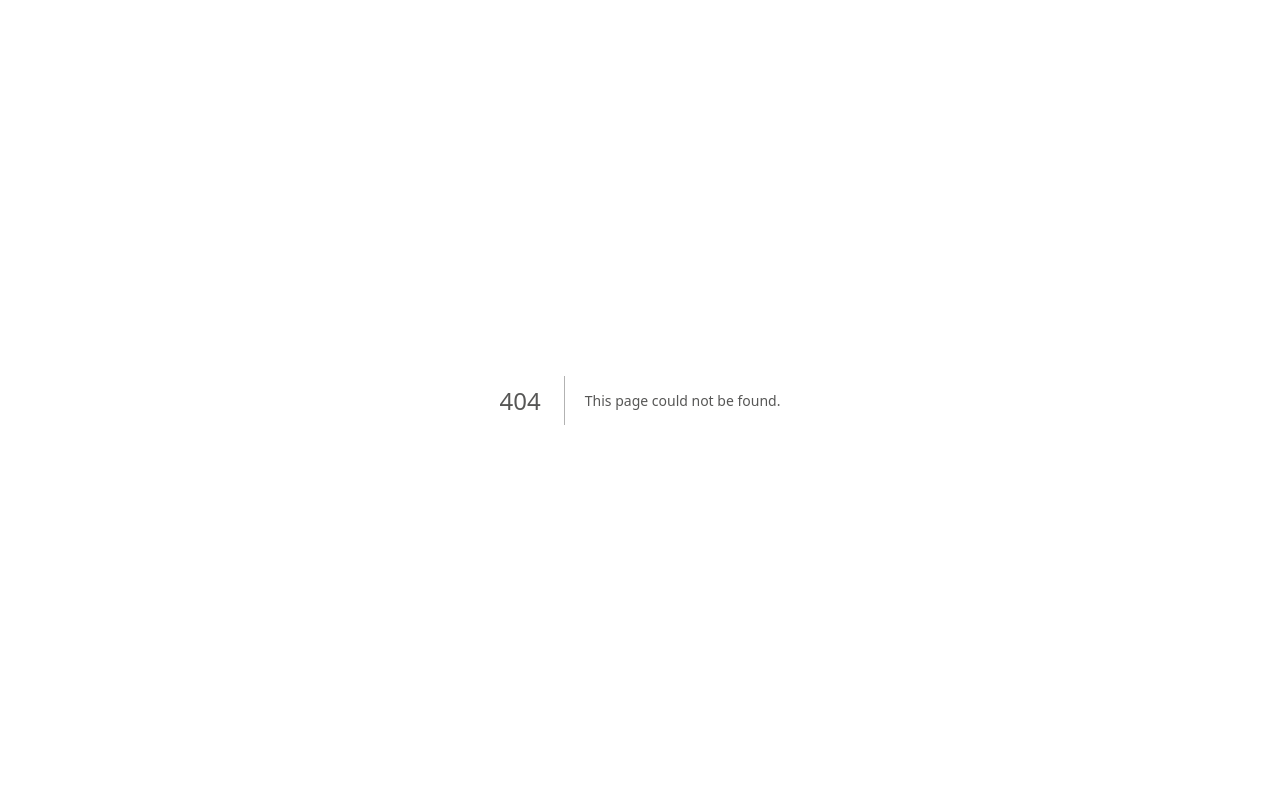
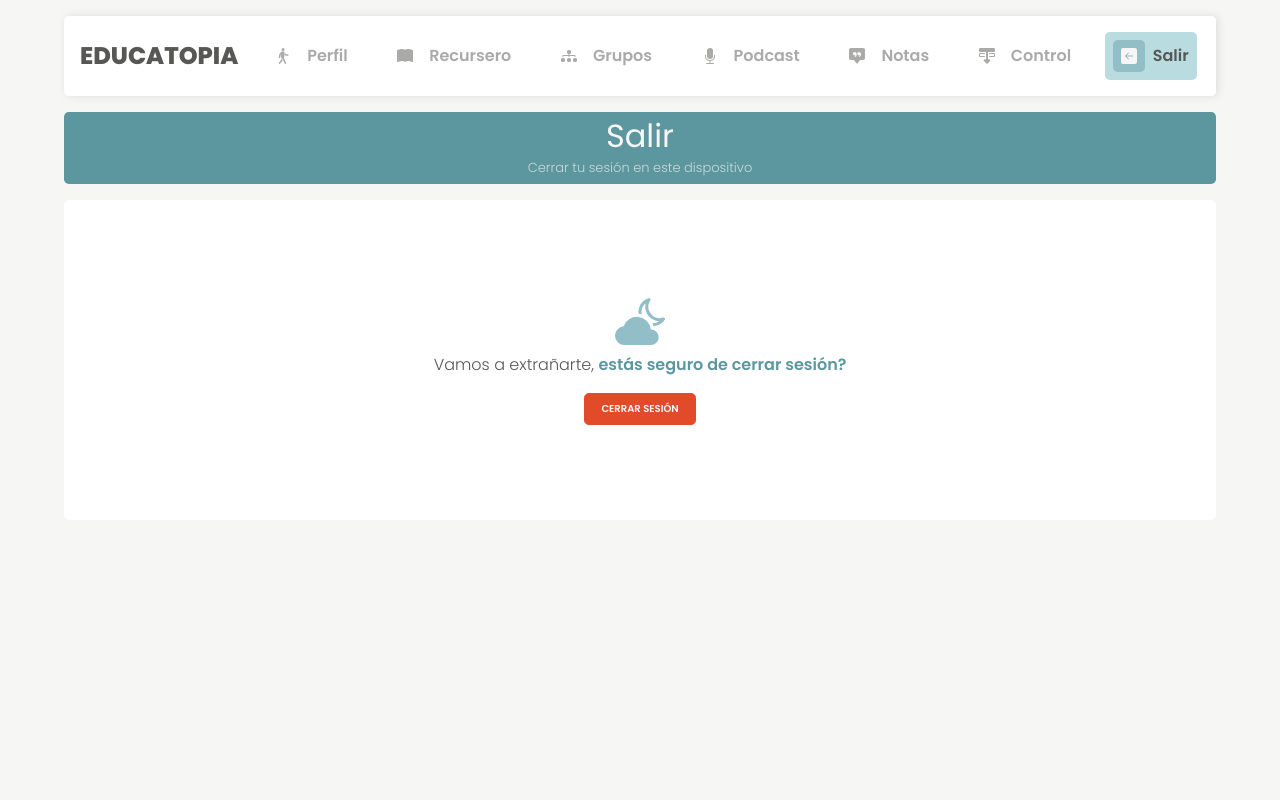
Before and after one commit to oidmortvles/EducatopiaApp, a Next.js app: page /dashboard/salir in a window 1280 px wide. Before the commit this address had no page. Shown: the top 800 px of the page. Built offline with nearby package versions, Linux system fonts and the light colour scheme.

Commit message:
Se crea la funcionalidad para salir de la sesion y se corrige la implementacion de Cookies

```diff
--- /dev/null
+++ b/app/dashboard/salir/APIS/salir/route.ts
@@ -0,0 +1,22 @@
+"use server"
+import { NextResponse } from 'next/server';
+import { cookies } from 'next/headers';
+
+export async function GET(){
+    try{
+        const response = NextResponse.json({
+            message:'Sesión cerrada correctamente',
+            status: "success",
+        })
+
+        //=> ELIMINA LA COOKIE
+        const cookieStore = await cookies();
+        cookieStore.delete('access_token');
+
+        return response;
+
+
+    }catch(error){
+        return NextResponse.json({ message: 'Error interno del servidor' }, { status: 500 });
+    }
+}
--- /dev/null
+++ b/app/dashboard/salir/components/LogOutPannel.module.css
@@ -0,0 +1,32 @@
+.logOutPannel{
+    width: 100%;
+    min-height: 40dvh;
+    display: flex;
+    flex-direction: column;
+    align-items: center;
+    justify-content: center;
+    gap: 1rem;
+    background-color: var(--blanco);
+    border-radius: var(--border);
+}
+
+
+.header{
+    width: 100%;
+    display: flex;
+    align-items: center;
+    justify-content: center;
+    flex-direction: column;
+    gap: .5rem;
+}
+
+
+.header svg{
+    fill: var(--color1);
+}
+
+
+.textAviso span{
+    color: var(--color1b);
+    font-weight: 600;
+}
--- /dev/null
+++ b/app/dashboard/salir/components/LogOutPannel.tsx
@@ -0,0 +1,44 @@
+"use client"
+
+import { useGet } from '@/app/utilities/useGet';
+import styles from './LogOutPannel.module.css';
+import ButtonAction from '@/app/components/ButtonAction';
+import { useEffect } from 'react';
+import useAlert from '@/app/storage/alerts';
+import { useRouter } from 'next/navigation';
+
+
+const LogOutPannel :React.FC = () =>{
+
+    const {data, loading, fetchData} = useGet();
+    const {addAlert} = useAlert();
+    const router = useRouter();
+
+    useEffect(()=>{
+        if(data){
+            addAlert(data); //=> SI HAY RESPUESTA LA AGREGA A NOTIFICACIONES
+            data.status === "success" && router.push('/login');
+        }
+    }, [data]);
+
+
+    const logOut = () =>{
+        fetchData('/dashboard/salir/APIS/salir');
+    }
+
+
+    return(
+        <aside className={styles.logOutPannel}>
+            <header className={styles.header}>
+                <svg xmlns="http://www.w3.org/2000/svg" width="50" height="50" fill="currentColor" viewBox="0 0 16 16">
+                    <path d="M11.473 11a4.5 4.5 0 0 0-8.72-.99A3 3 0 0 0 3 16h8.5a2.5 2.5 0 0 0 0-5z"/>
+                    <path d="M11.286 1.778a.5.5 0 0 0-.565-.755 4.595 4.595 0 0 0-3.18 5.003 5.5 5.5 0 0 1 1.055.209A3.6 3.6 0 0 1 9.83 2.617a4.593 4.593 0 0 0 4.31 5.744 3.58 3.58 0 0 1-2.241.634q.244.477.394 1a4.59 4.59 0 0 0 3.624-2.04.5.5 0 0 0-.565-.755 3.593 3.593 0 0 1-4.065-5.422z"/>
+                </svg>
+                <p className={styles.textAviso}> Vamos a extrañarte, <span>estás seguro de cerrar sesión? </span></p>
+            </header>
+            <ButtonAction colorSet={1} text='Cerrar Sesión' fn={logOut} deshabilitado={loading} loader={loading}/>
+        </aside>
+    )
+}
+
+export default LogOutPannel;
--- /dev/null
+++ b/app/dashboard/salir/page.tsx
@@ -0,0 +1,14 @@
+import DescriptionBar from '@/app/components/DescriptionBar';
+import styles from './salir.module.css';
+import LogOutPannel from './components/LogOutPannel';
+
+const Salir : React.FC = () =>{
+    return(
+        <article className={styles.salir}>
+            <DescriptionBar tittle='Salir' description='Cerrar tu sesión en este dispositivo' />
+            <LogOutPannel/>
+        </article>
+    )
+}
+
+export default Salir;
--- /dev/null
+++ b/app/dashboard/salir/salir.module.css
@@ -0,0 +1,6 @@
+.salir{
+        width: 100%;
+        display: flex;
+        flex-direction: column;
+        gap: 1rem
+}
--- a/app/login/APIS/login/route.ts
+++ b/app/login/APIS/login/route.ts
@@ -1,6 +1,6 @@
 "use server"
-import { cookieSet } from '@/app/utilities/cookieSet';
 import { revalidatePath } from 'next/cache';
+import { cookies } from 'next/headers';
 import { NextRequest, NextResponse } from 'next/server';
 
 
@@ -37,7 +37,14 @@ export async function POST(request: NextRequest){
         }
 
         //=> GUARDA LA COOKIE
-        cookieSet(request, response, responseBody);
+        const cookieStore = await cookies();
+        cookieStore.set('access_token', responseBody.accessToken, {
+          httpOnly: true,
+          secure: true,
+          sameSite: 'lax',
+          path: '/',
+          maxAge: 60 * 60 * 24 * 7, //=> 1 SEMANA
+        });
 
         //=> ACTUALIZA EL CACHE
         revalidatePath('/', 'layout');
--- a/app/utilities/cookieSet.ts
+++ /dev/null
@@ -1,10 +0,0 @@
-// utils/setAccessTokenCookie.ts
-import { NextRequest, NextResponse } from 'next/server';
-import { cookies } from 'next/headers';
-
-export function cookieSet(request: NextRequest, response: NextResponse, accessToken: string) {
-  const secureConnection = request.headers.get('x-forwarded-proto') === 'https' || request.nextUrl.protocol === 'https:';
-  response.cookies.set('access_token', accessToken);
-
-  return response;
-}
--- /dev/null
+++ b/app/utilities/useGet.ts
@@ -0,0 +1,81 @@
+import { useCallback, useEffect, useState } from "react";
+
+interface FetchError extends Error {
+    status?: number | string;
+    statusText?: string;
+  }
+
+  interface FetchResult<T> {
+    data: T | any;
+    error: FetchError | null;
+    loading: boolean;
+    fetchData: (fetchUrl: string, body?: any) => void;
+  }
+
+export const useGet = <T>(): FetchResult<T> =>{
+      const [data, setData] = useState(null);
+      const [error, setError] = useState<FetchError | null>(null);
+      const [loading, setLoading] = useState(false);
+      const [request, setRequest] = useState<{ url: string; body?: any } | null>(null);
+
+
+
+
+      const fetchData = useCallback((fetchUrl: string, body?: any) => {
+        setRequest({ url: fetchUrl, body });
+      }, []);
+
+      useEffect(() => {
+        if (!request) return;
+
+        const abortController = new AbortController();
+        const signal = abortController.signal;
+
+        const fetchDataAsync = async () => {
+          setLoading(true);
+
+          try {
+            const { url } = request;
+
+            const res = await fetch(url, {
+              method: "GET",
+              headers: { "Content-Type": "application/json" },
+              signal,
+            });
+
+            if (!res.ok) {
+              const err: FetchError = new Error("Error en la petición Fetch");
+              err.status = res.status || "00";
+              err.statusText = res.statusText || "Ocurrió un error";
+              throw err;
+            }
+
+            const json = await res.json();
+
+
+            if (!signal.aborted) {
+              setData(json);
+              setError(null);
+            }
+
+          } catch (error) {
+            if (!signal.aborted) {
+              setData(null);
+              setError(error as FetchError);
+            }
+
+          } finally {
+            if (!signal.aborted) {
+              setLoading(false);
+              setRequest(null);
+            }
+          }
+        };
+
+        fetchDataAsync();
+
+        return () => abortController.abort();
+      }, [request]);
+
+      return { data, error, loading, fetchData };
+}
```
